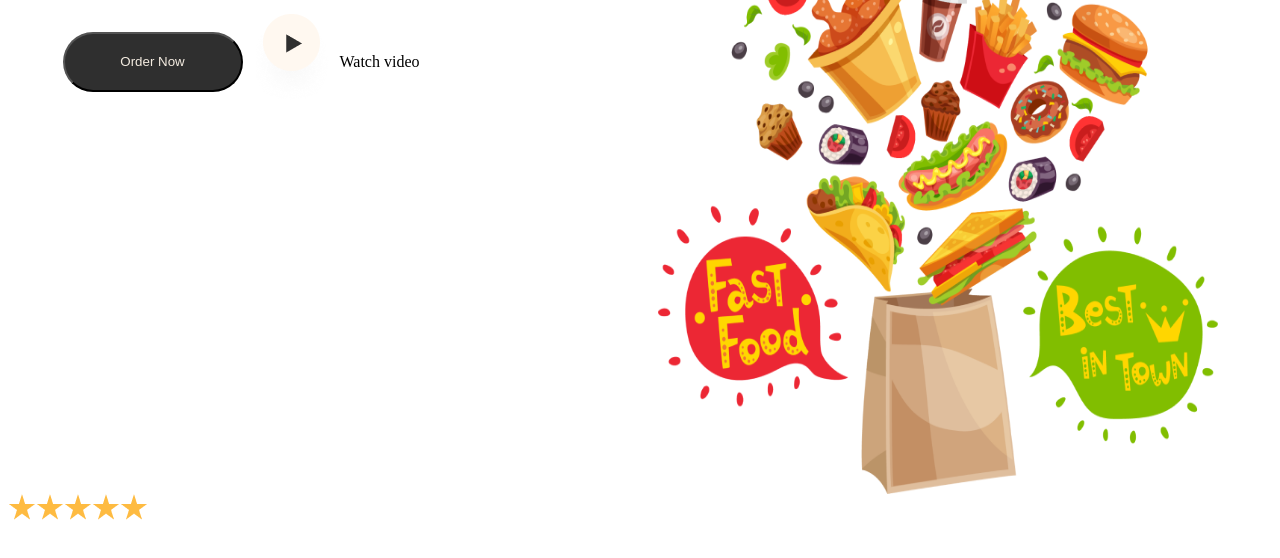
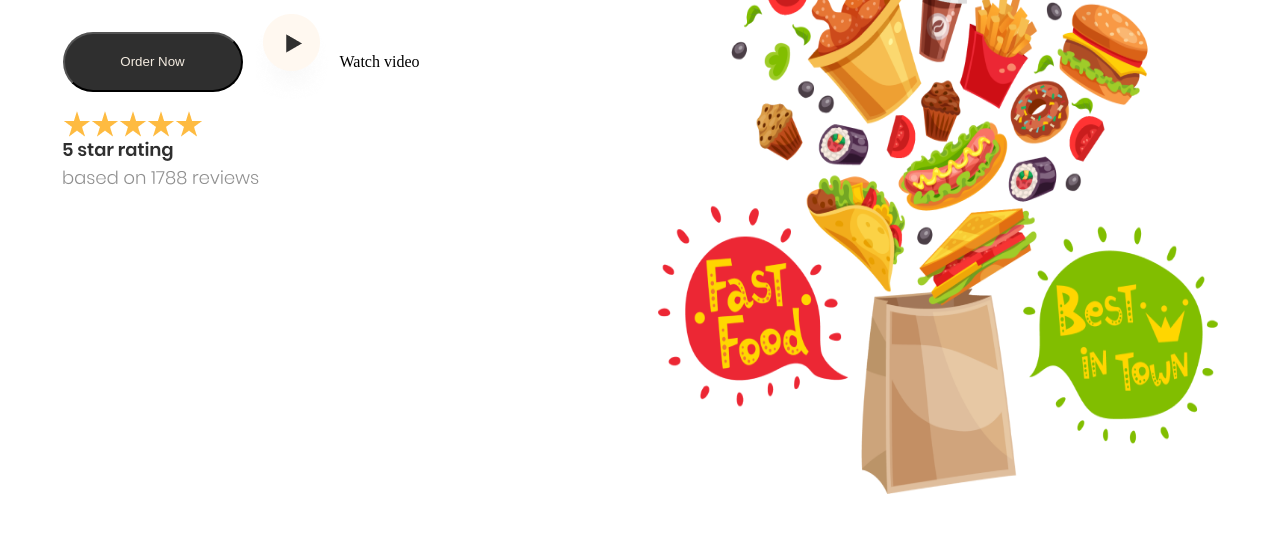
Before and after one commit to codeville-2024/food-delivery, a plain HTML site: page index.html in a window 1280 px wide. Shown: the part 214-772 px from the top of the page. Drawn offline with Linux system fonts and the light colour scheme.

Commit message:
Product list

```diff
--- a/index.html
+++ b/index.html
@@ -40,10 +40,16 @@
               <img src="Group2.png" alt="" />
               Watch video
             </div>
+            <div>
+              <img src="star.png" alt="" /><img src="star.png" alt="" /><img
+                src="star.png"
+                alt=""
+              /><img src="star.png" alt="" /><img src="star.png" alt="" />
+            </div>
+            <div><img src="5starratingbasedon178 reviews.png" alt=""></div>
           </div>
           <img src="17372.png" id="image" alt="" />
         </div>
-        <div><img src="star.png" alt=""><img src="star.png" alt=""><img src="star.png" alt=""><img src="star.png" alt=""><img src="star.png" alt=""></div>
       </section>
     </main>
     <!-- <main>
--- a/style.css
+++ b/style.css
@@ -38,8 +38,7 @@
 #section {
   width: 221px;
   height: 98px;
-  top: 252.94px;
-  left: 366px;
+
   gap: 0px;
   opacity: 0px;
   font-family: Poppins;
```
Also changed, not shown: 5starratingbasedon178 reviews.png (added).
